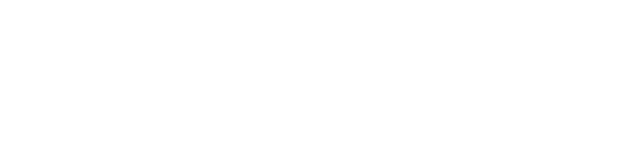
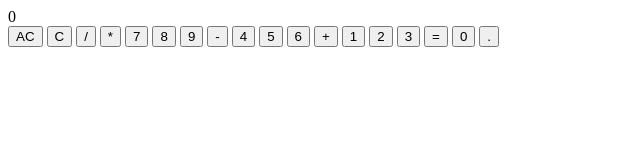
Before and after one commit to densuni/calculator, a plain HTML site: page index.html in a window 1280 px wide. Shown: the whole page, without its empty margins (0-640 px from the left). Drawn offline with Linux system fonts and the light colour scheme.

Commit message:
Add display and buttons

```diff
--- a/index.html
+++ b/index.html
@@ -9,6 +9,28 @@
   <script src="script.js" defer></script>
 </head>
 <body>
-
+  <div id="main-container">
+    <div id="display">0</div>
+    <div id="keys">
+      <button data-action="all-clear">AC</button>
+      <button data-action="clear">C</button>
+      <button data-action="divide">/</button>
+      <button data-action="multiply">*</button>
+      <button>7</button>
+      <button>8</button>
+      <button>9</button>
+      <button data-action="substract">-</button>
+      <button>4</button>
+      <button>5</button>
+      <button>6</button>
+      <button data-action="add">+</button>
+      <button>1</button>
+      <button>2</button>
+      <button>3</button>
+      <button data-action="equals">=</button>
+      <button>0</button>
+      <button data-action="decimal">.</button>
+    </div>
+  </div>
 </body>
 </html>
```
